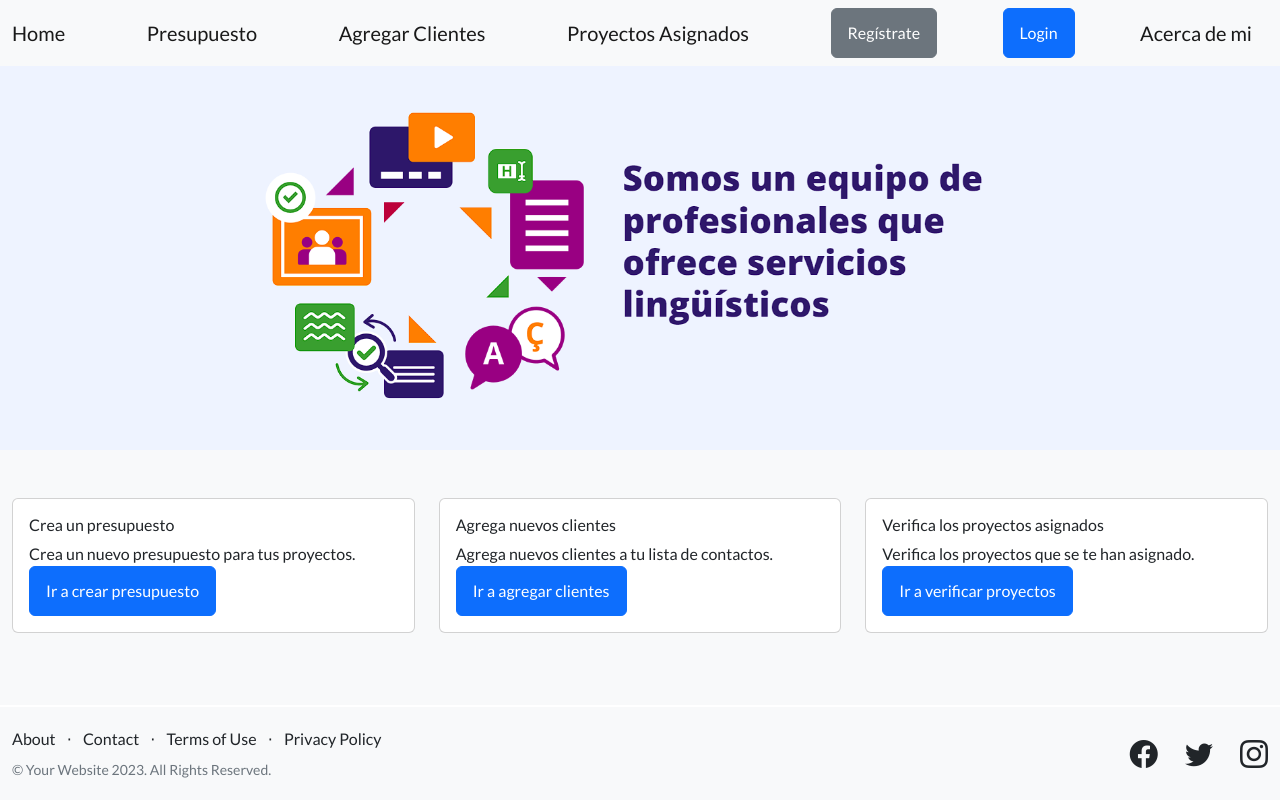
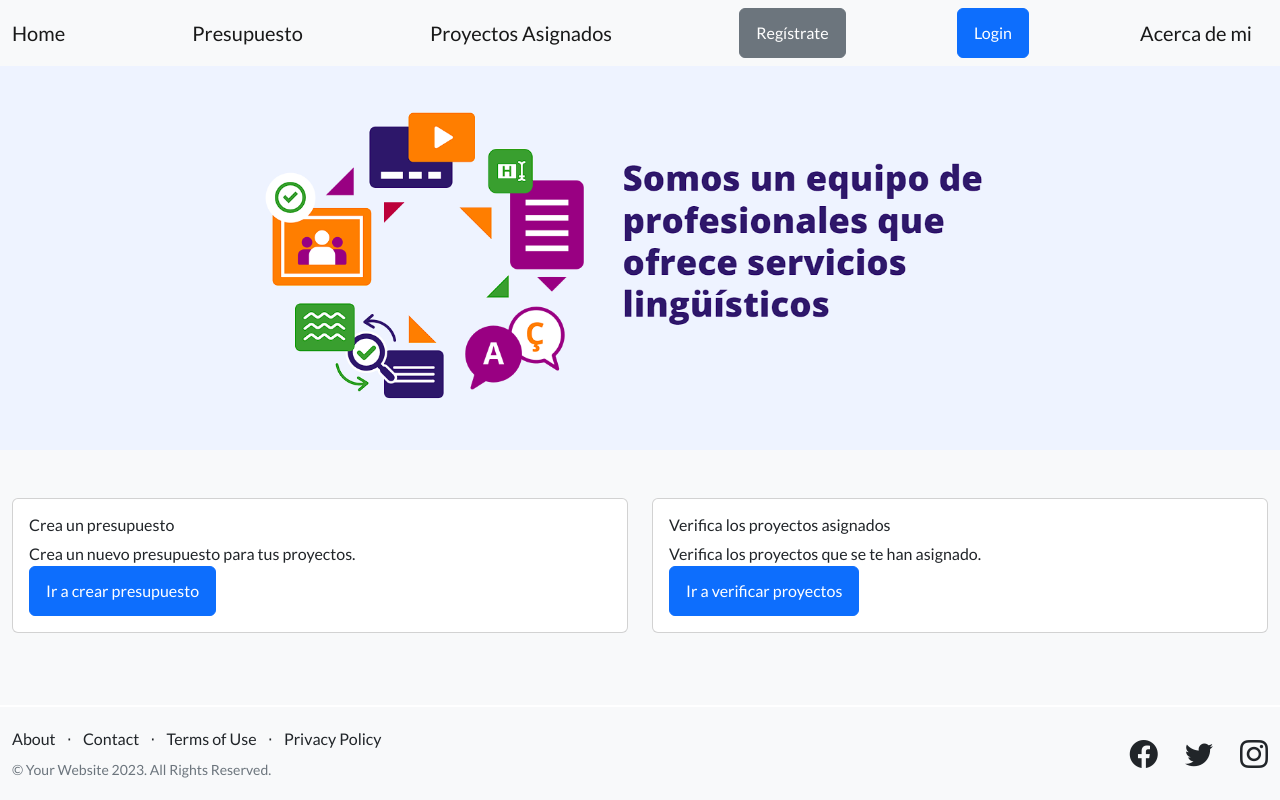
Before and after one commit to VarelaCristianFacundo/proyectofinal-python, a Django app: page /app/ in a window 1280 px wide. Run offline with Django 4.2, Linux system fonts and the light colour scheme; data comes from the database, SQL or seed files in the repository; both versions use the stored data as it was after the commit; some libraries are stand-ins or nearby versions.

Commit message:
modifico vistas de usuarios

```diff
--- a/app/templates/aboutus.html
+++ b/app/templates/aboutus.html
@@ -35,7 +35,7 @@
               />
               <h2 class="text-2xl font-bold mb-2">Contacto</h2>
               <p class="mb-2">
-                Puedes contactarme en [tu correo electrónico] o a través de mis
+                Puedes contactarme en cvarelagarcia@gmail.com o a través de mis
                 redes sociales:
               </p>
               <ul class="list-inline">
--- a/app/templates/home.html
+++ b/app/templates/home.html
@@ -56,8 +56,8 @@
     <section class="bg-light py-5">
       <div class="container">
         <div class="row">
-          <div class="col-md-4">
-            <div class="card mb-4">
+          <div class="col-md-6">
+            <div class="card mb-6">
               <div class="card-body">
                 <h5 class="card-title">Crea un presupuesto</h5>
                 <p class="card-text">
@@ -71,23 +71,8 @@
               </div>
             </div>
           </div>
-
-          <div class="col-md-4">
-            <div class="card mb-4">
-              <div class="card-body">
-                <h5 class="card-title">Agrega nuevos clientes</h5>
-                <p class="card-text">
-                  Agrega nuevos clientes a tu lista de contactos.
-                </p>
-                <a href="{% url 'AgregarCliente' %}" class="btn btn-primary"
-                  >Ir a agregar clientes</a
-                >
-              </div>
-            </div>
-          </div>
-
-          <div class="col-md-4">
-            <div class="card mb-4">
+          <div class="col-md-6">
+            <div class="card mb-6">
               <div class="card-body">
                 <h5 class="card-title">Verifica los proyectos asignados</h5>
                 <p class="card-text">
--- a/app/templates/navbar.html
+++ b/app/templates/navbar.html
@@ -75,9 +75,6 @@
     <a class="navbar-brand" href="{% url 'PresupuestoFormulario' %}"
       >Presupuesto</a
     >
-    <a class="navbar-brand" href="{% url 'AgregarCliente' %}"
-      >Agregar Clientes</a
-    >
     <a class="navbar-brand" href="{% url 'proyectos_asignados' %}"
       >Proyectos Asignados</a
     >
--- a/app/views.py
+++ b/app/views.py
@@ -414,6 +414,7 @@ def proyectos_asignados(req):
     )
 
 
+@login_required
 def agregar_cliente(req):
     url_avatar = "https://www.researchgate.net/profile/Maria-Monreal/publication/315108532/figure/fig1/AS:472492935520261@1489662502634/Figura-2-Avatar-que-aparece-por-defecto-en-Facebook.png"
 
```
Also changed, not shown: db.sqlite3.
